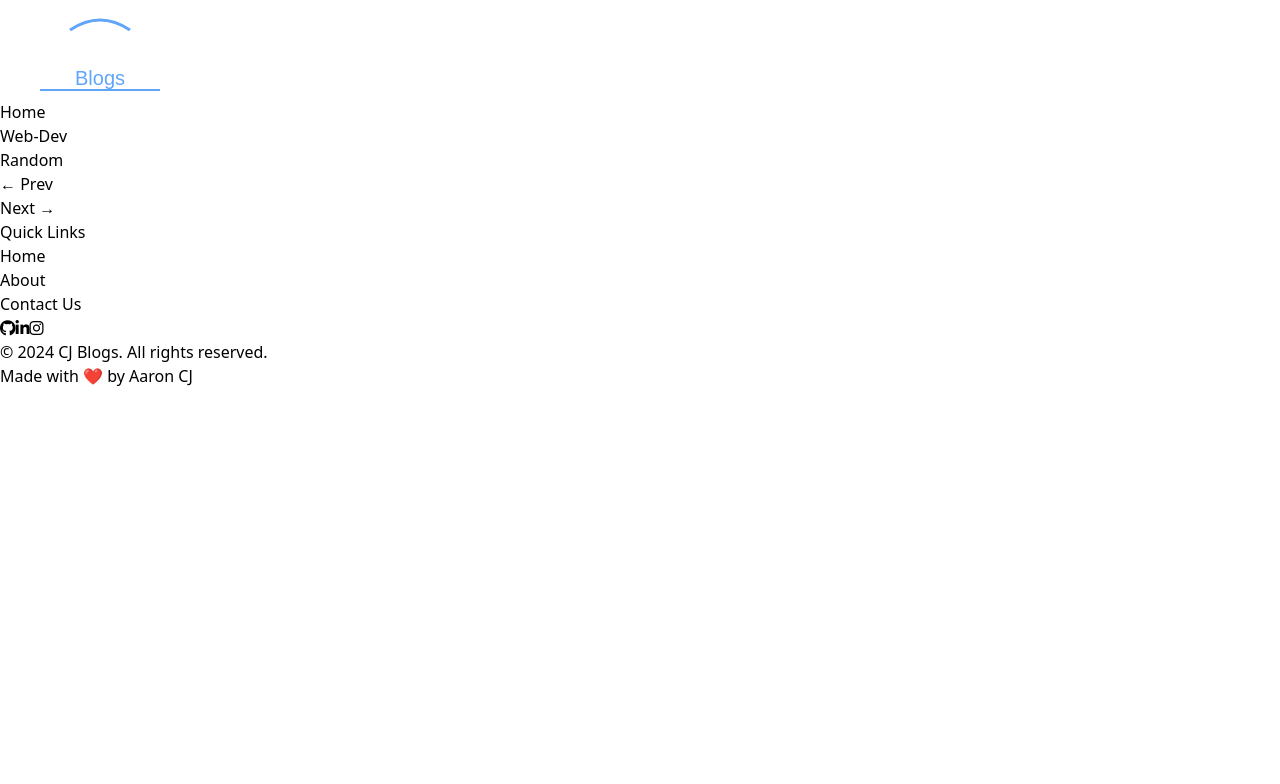
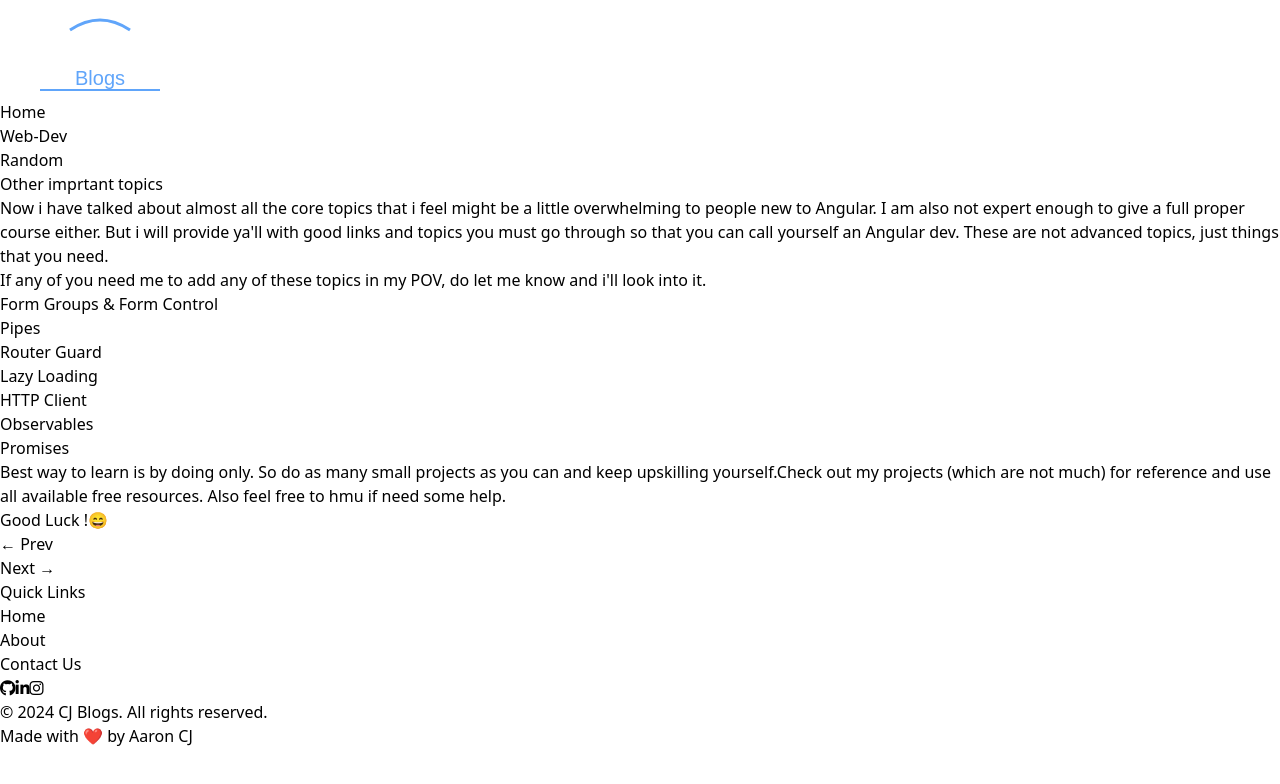
Before and after one commit to aaronchrisjo/cj-blogs, an Angular app: page /angular-8 in a window 1280 px wide. Shown: the top 784 px of the page. Built offline with nearby package versions, Linux system fonts and the light colour scheme.

Commit message:
Angular Basics complete

```diff
--- a/src/app/content/web-dev/angular/angular-7/angular-7.component.html
+++ b/src/app/content/web-dev/angular/angular-7/angular-7.component.html
@@ -15,7 +15,7 @@
             <img src="assets/service-page.png" alt="">
             <li class="mb-4 mt-4">Now just import and inject this service into your required 'component.ts' file.</li>
             <img src="assets/service-inject.png" alt="">
-            <p class="mt-4">I am pretty sure most of you didn't get that inject part. Lemme give a small explanation: How we basically inject is, we first initialise this function inside a constructor like eg.( private authService: AuthService ). That's it now your AuthenticationService functions can be used in this component. Now there are many other things like observables, eventemitter etc. in there. Ignore those for now.</p>
+            <p class="mt-4">I am pretty sure most of you didn't get that inject part. Lemme give a small explanation: How we basically inject is, we first initialise this service inside a constructor like eg.( private authService: AuthService ). That's it now your AuthenticationService functions can be used in this component. Now there are many other things like observables, eventemitter etc. in there. Ignore those for now.</p>
             <p class="mt-4 mb-4">Now same way, you can inject other dependancies to your component like (private routes:Routes) for managing routes or (private location:Location) for giving specific location instructions.</p>
 
         </ul>
--- a/src/app/content/web-dev/angular/angular-8/angular-8.component.html
+++ b/src/app/content/web-dev/angular/angular-8/angular-8.component.html
@@ -1,8 +1,21 @@
 <div class="bg-gray-950 text-white min-h-screen flex flex-col px-6 lg:px-64 p-12">
-    <p class="mt-7 text-lg lg:text-4xl font-semibold max-w-3xl text-left"></p>
+    <p class="mt-7 text-lg lg:text-4xl font-semibold max-w-3xl text-left">Other imprtant topics</p>
     <article class="mt-10 text-xl">
-        <p class="mb-6">        </p>
-        <p class="mb-6">        </p>
+        <p class="mb-6">Now i have talked about almost all the core topics that i feel might be a little overwhelming to people new to Angular. I am also not expert enough to give a full proper course either. But i will provide ya'll with good links and topics you must go through so that you can call yourself an Angular dev. These are not advanced topics, just things that you need.</p>
+        <p class="mb-6">If any of you need me to add any of these topics in my POV, do let me know and i'll look into it.</p>
+
+        <ul class="list-decimal list-inside">
+          <li class="mb-6 text-blue-400"><a href="https://www.tektutorialshub.com/angular/angular-forms-fundamentals/#google_vignette" target="_blank">Form Groups & Form Control</a></li>
+          <li class="mb-6 text-blue-400"><a href="https://www.tektutorialshub.com/angular/angular-pipes/" target="_blank">Pipes</a></li>
+          <li class="mb-6 text-blue-400"><a href="https://www.tektutorialshub.com/angular/angular-route-guards/" target="_blank">Router Guard</a></li>
+          <li class="mb-6 text-blue-400"><a href="https://www.tektutorialshub.com/angular/angular-lazy-loading/" target="_blank">Lazy Loading</a></li>
+          <li class="mb-6 text-blue-400"><a href="https://www.tektutorialshub.com/angular/angular-httpclient/" target="_blank">HTTP Client</a></li>
+          <li class="mb-6 text-blue-400"><a href="https://www.tektutorialshub.com/angular/angular-observable-tutorial-using-rxjs/" target="_blank">Observables</a></li>
+          <li class="mb-6 text-blue-400"><a href="https://courses.bigbinaryacademy.com/learn-javascript/promises/callback-functions/" target="_blank">Promises</a></li>
+        </ul>
+
+        <p class="mt-6 mb-28">Best way to learn is by doing only. So do as many small projects as you can and keep upskilling yourself.Check out my projects (which are not much) for reference and use all available free resources. Also feel free to hmu if need some help.</p>
+        <p class="mb-6 text-2xl text-center font-bold"> Good Luck !😄</p>
     </article>
 
 
```
